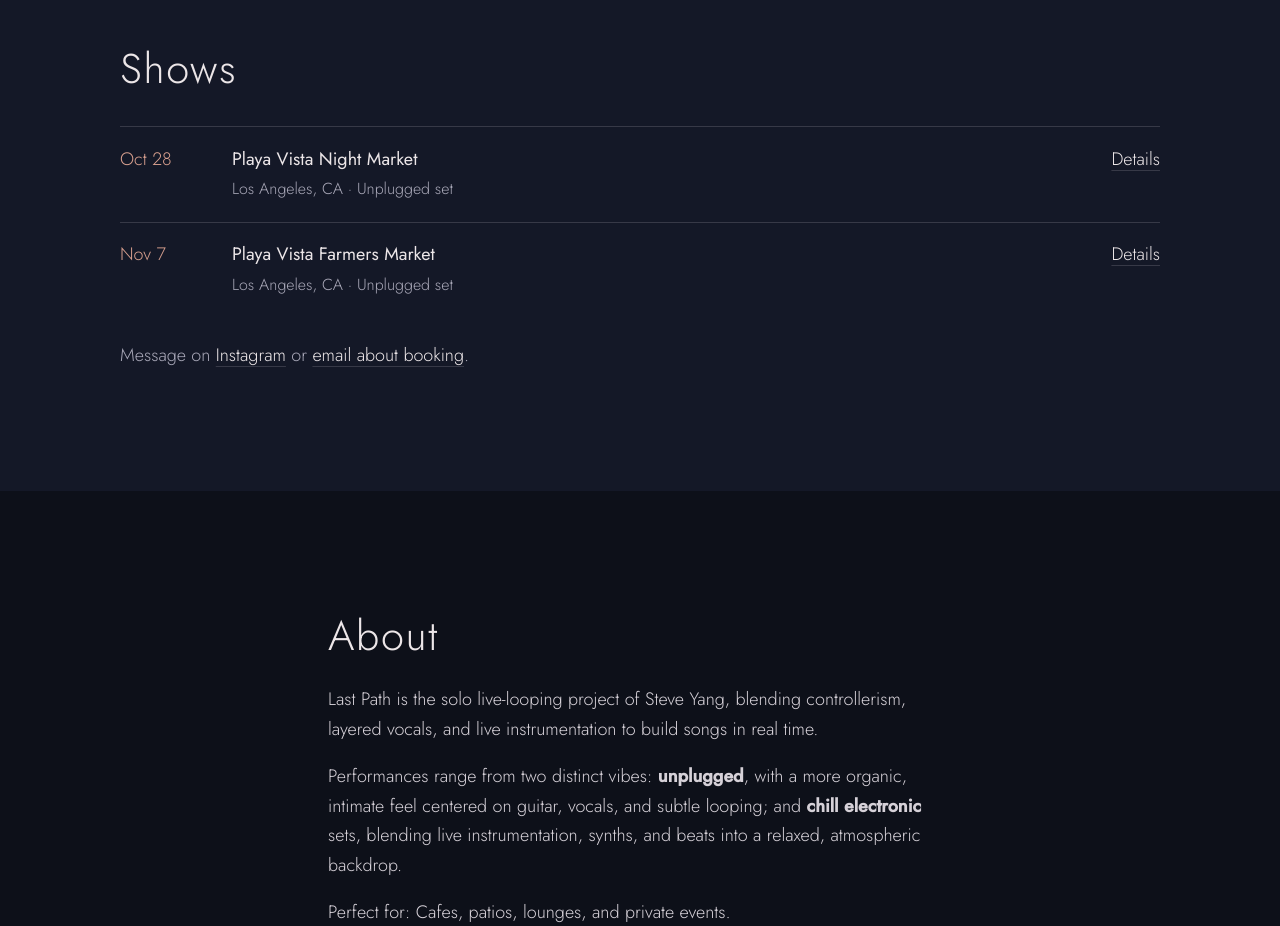
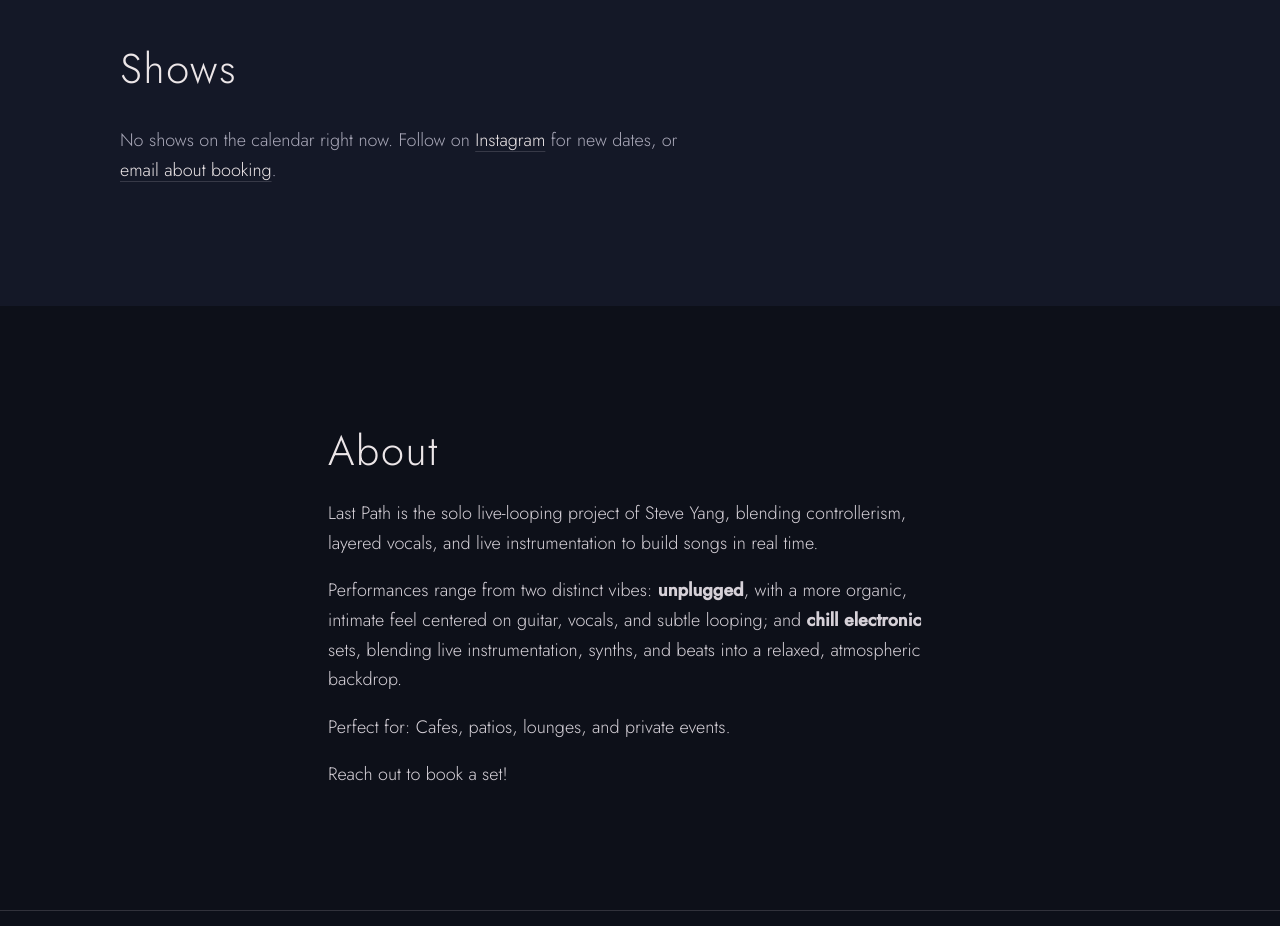
Before and after one commit to lastpathmusic/lastpathmusic.github.io, a plain HTML site: page index.html in a window 1280 px wide. Shown: the part 2780-3706 px from the top of the page. Drawn offline with Linux system fonts and the light colour scheme.

Commit message:
update shows

```diff
--- a/index.html
+++ b/index.html
@@ -125,7 +125,7 @@
           <a href="https://tickets.example.com" target="_blank" rel="noopener">Details</a>
         </li>
         -->
-        <li>
+        <!-- <li>
           <time datetime="2026-10-26">Oct 28</time>
           <div><strong>Playa Vista Night Market</strong><span>Los Angeles, CA · Unplugged set</span></div>
           <a href="https://www.farmhabit.com/playavista" target="_blank" rel="noopener">Details</a>
@@ -134,10 +134,10 @@
           <time datetime="2026-11-07">Nov 7</time>
           <div><strong>Playa Vista Farmers Market</strong><span>Los Angeles, CA · Unplugged set</span></div>
           <a href="https://www.farmhabit.com/playavista" target="_blank" rel="noopener">Details</a>
-        </li>
+        </li> -->
       </ul>
-      <!-- <p class="empty">No shows on the calendar right now. Follow on <a href="https://www.instagram.com/lastpathmusic/" target="_blank" rel="noopener">Instagram</a> for new dates, or <a href="mailto:steveyangmusic@gmail.com?subject=Booking%20inquiry">email about booking</a>.</p> -->
-      <p class="empty">Message on <a href="https://www.instagram.com/lastpathmusic/" target="_blank" rel="noopener">Instagram</a> or <a href="mailto:steveyangmusic@gmail.com?subject=Booking%20inquiry">email about booking</a>.</p>
+      <p class="empty">No shows on the calendar right now. Follow on <a href="https://www.instagram.com/lastpathmusic/" target="_blank" rel="noopener">Instagram</a> for new dates, or <a href="mailto:steveyangmusic@gmail.com?subject=Booking%20inquiry">email about booking</a>.</p>
+      <!-- <p class="empty">Message on <a href="https://www.instagram.com/lastpathmusic/" target="_blank" rel="noopener">Instagram</a> or <a href="mailto:steveyangmusic@gmail.com?subject=Booking%20inquiry">email about booking</a>.</p> -->
     </div>
   </section>
 
```
